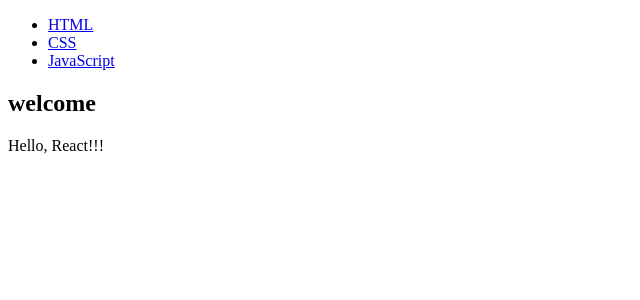
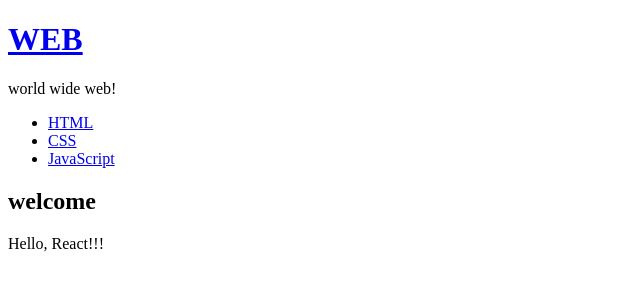
Before and after one commit to qkr7391/React-Redux, a React (Create React App) app in the folder React/react-app/my-app/: page / in a window 1280 px wide. Shown: the top 300 px of the page, without its empty margins (0-640 px from the left). Built offline with nearby package versions, Linux system fonts and the light colour scheme.

Commit message:
setState()

```diff
--- a/React/react-app/my-app/src/App.js
+++ b/React/react-app/my-app/src/App.js
@@ -30,6 +30,22 @@ function App() {
 	return (
 		<div className="App">
 			{/* <Subject title={subject.title} sub={subject.sub}></Subject> */}
+			<header>
+				<h1>
+					<a
+						href="/"
+						onClick={function (e) {
+							e.prevenetDefault();
+							this.setState({
+								mode: "welcome",
+							});
+						}.bind(this)}
+					>
+						{subject.title}
+					</a>
+				</h1>
+				{subject.sub}
+			</header>
 			<TOC data={subject.contents}></TOC>
 			<Content title={_title} desc={_desc}></Content>
 		</div>
```
Also changed, not shown: 1 other file (tests, documents, lock files or other folders).
